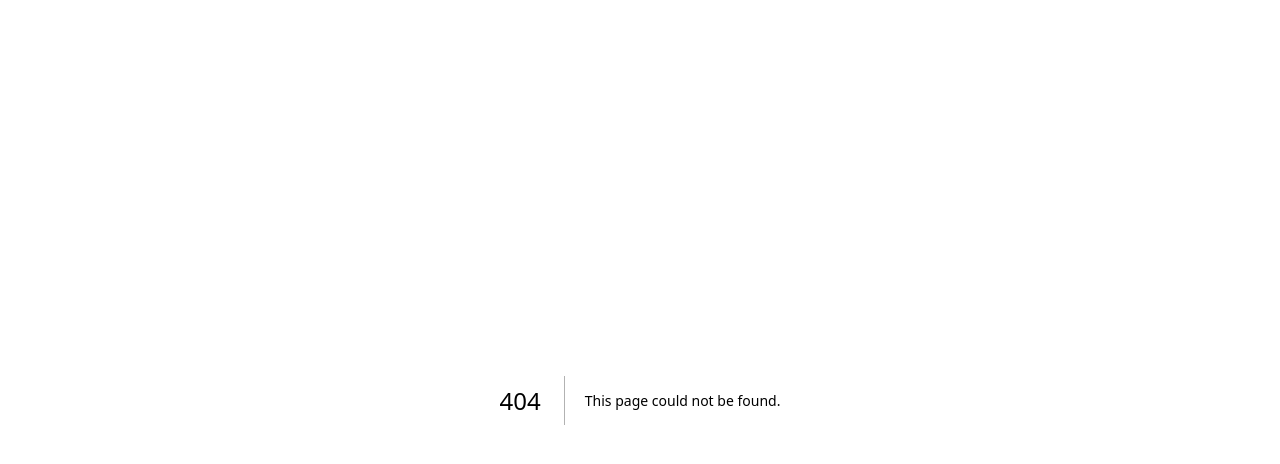
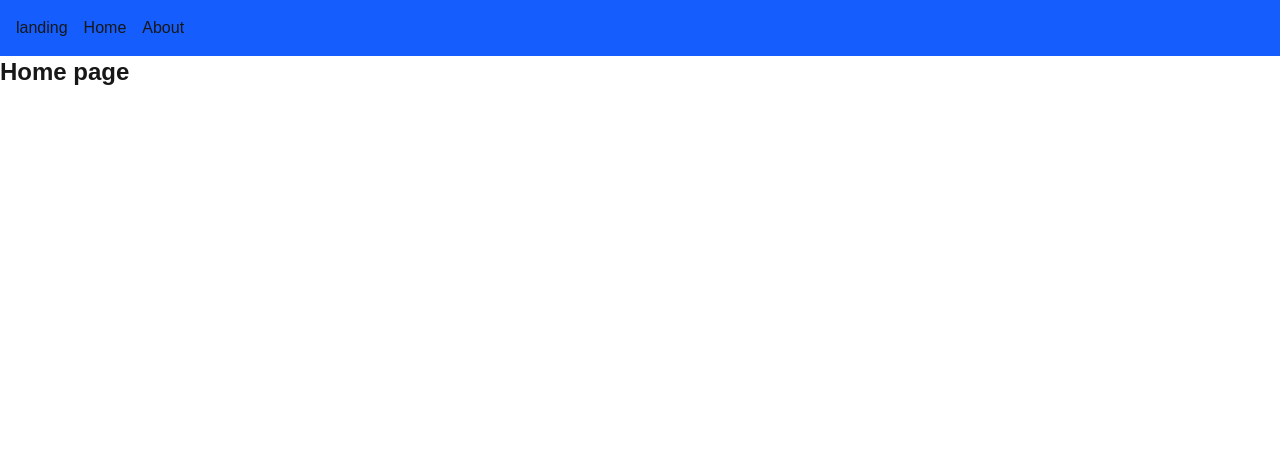
Before and after one commit to banidzakaria101/alx-project-0x02-setup, a Next.js app in the folder alx-project-0x02/: page /home in a window 1280 px wide. Before the commit this address had no page. Shown: the top 464 px of the page. Built offline with nearby package versions, Linux system fonts and the light colour scheme.

Commit message:
add /home and /about pages with updated navigation in Header

```diff
--- a/alx-project-0x02/components/layout/Header.tsx
+++ b/alx-project-0x02/components/layout/Header.tsx
@@ -4,8 +4,9 @@ const Header = () => {
     return (
         <header className="bg-blue-600 text =-white p-4">
             <nav className="flex gap-4">
-                <Link href="/">Home</Link>
-                <Link href="/">About</Link>
+                <Link href="/">landing</Link>
+                <Link href="/home">Home</Link>
+                <Link href="/about">About</Link>
             </nav>
         </header>
     );
--- /dev/null
+++ b/alx-project-0x02/pages/about.tsx
@@ -0,0 +1,12 @@
+import Header from "@/components/layout/Header";
+
+const About = () => {
+    return (
+        <>
+        <Header />
+        <div className="text-2xl font-bold">About page</div>
+        </>
+    );
+};
+
+export default About;
--- /dev/null
+++ b/alx-project-0x02/pages/home.tsx
@@ -0,0 +1,12 @@
+import Header from "@/components/layout/Header";
+
+const Home = () => {
+    return (
+        <>
+        <Header />
+        <div className="text-2xl font-bold">Home page</div>
+        </>
+    );
+};
+
+export default Home;
```
